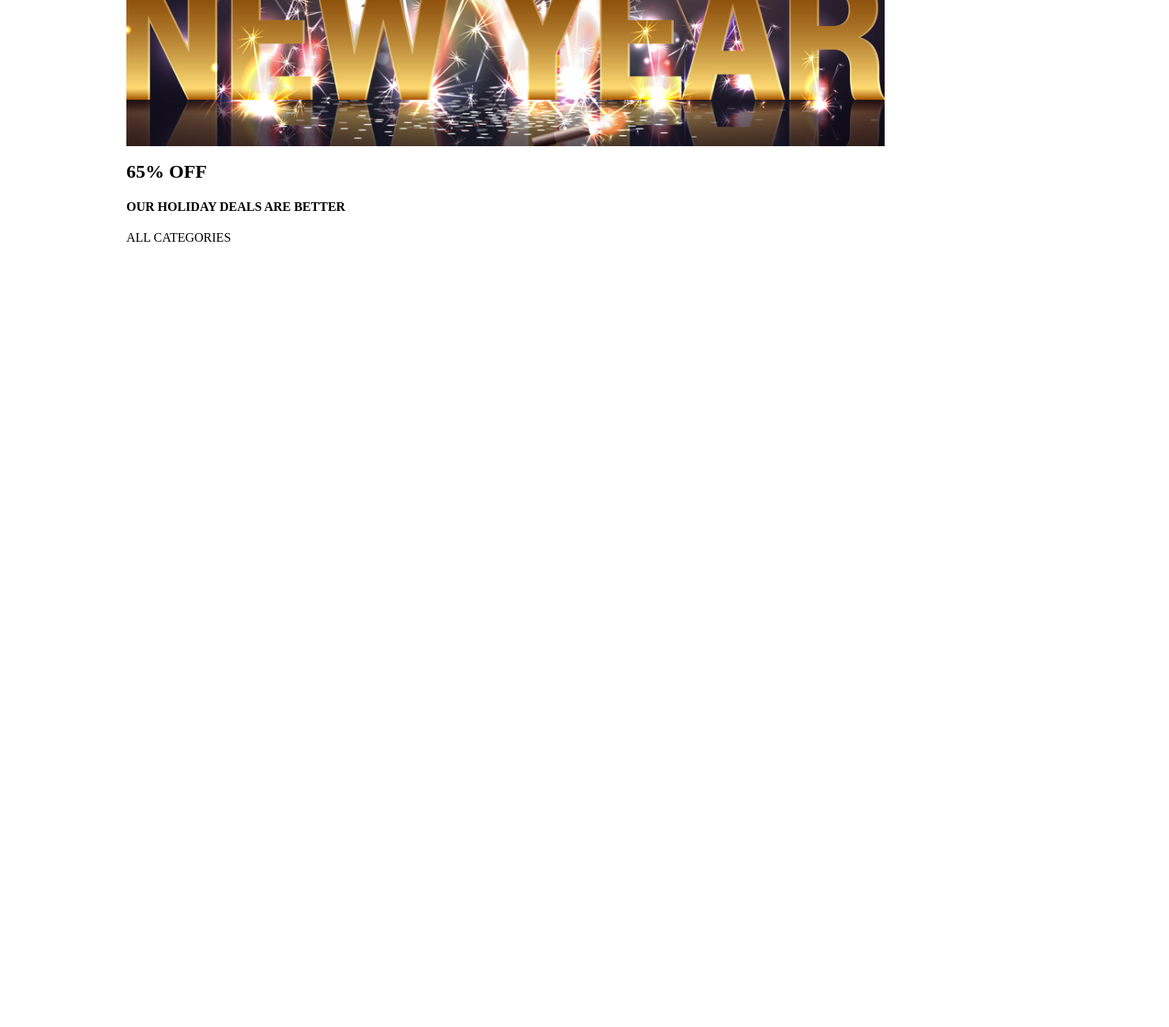
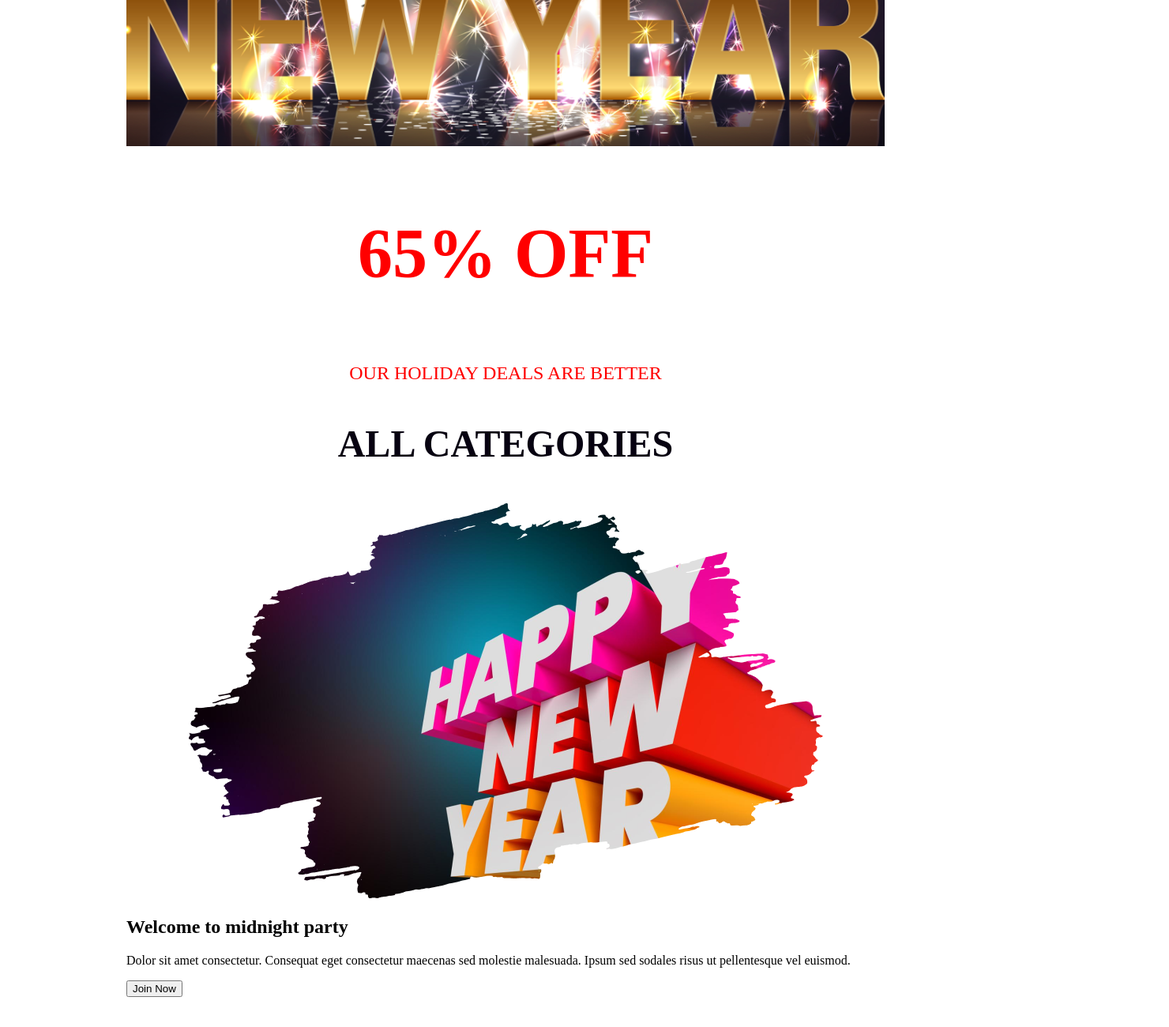
Before and after one commit to AsrafUddin89/new-year--new-mission, a plain HTML site: page index.html in a window 1280 px wide. Shown: the part 418-1718 px from the top of the page at 79% size, 1480 px wide, since content can reach past the window. Before the commit the page ends 800 px from the top, so only its background shows below. Drawn offline with Linux system fonts and the light colour scheme.

Commit message:
added main section

```diff
--- a/index.html
+++ b/index.html
@@ -19,9 +19,19 @@
     </header>
     <main>
         <div class="discount">
-            <h2>65% OFF</h2>
-        <h4>OUR HOLIDAY DEALS ARE BETTER</h4>
-        <p>ALL CATEGORIES</p>
+            <h2 class="off-section">65% OFF</h2>
+        <h4 class="better-deals">OUR HOLIDAY DEALS ARE BETTER</h4>
+        <p class="categories">ALL CATEGORIES</p>
+        </div>
+        <div class="new-year-photo">
+            <img src="resources/New Year Photo.png" alt="">
+        </div>
+
+        <!--party section-->
+        <div class="party">
+            <h2 class="party-title">Welcome to midnight party</h2>
+            <p class="party-description">Dolor sit amet consectetur. Consequat eget consectetur maecenas sed molestie malesuada. Ipsum sed sodales risus ut pellentesque vel euismod. </p>
+            <button>Join Now</button>
         </div>
 
     </main>
--- a/styles/style.css
+++ b/styles/style.css
@@ -1,4 +1,4 @@
-body{
+body {
     .merriweather-regular {
         font-family: "Merriweather", serif;
         font-weight: 400;
@@ -16,20 +16,22 @@ body{
         font-weight: 900;
         font-style: normal;
     }
+
     margin: auto;
     width: 75%;
 
 }
 
 /*Banner section styles*/
-.banner{
+.banner {
     text-align: center;
     background-image: url(../resources/Banner\ Image.png);
     background-size: cover;
     background-position: center;
     height: 70vh;
 }
-.banner-title{
+
+.banner-title {
     font-size: 32px;
     font-weight: 400;
     color: #FFF;
@@ -37,13 +39,49 @@ body{
 
 
 }
-.banner-description{
+
+.banner-description {
     font-size: 72px;
     font-weight: 900;
     color: #FFF;
 
 }
+
 /*Main Section Styles*/
-.discount{
+.discount {
+    text-align: center;
+    margin-top: 85px;
+}
+
+.off-section {
+    color: #F00;
+    font-size: 88px;
+    font-weight: 700;
+}
+
+.better-deals {
+    color: #F00;
+    font-size: 24px;
+    font-weight: 500;
+    padding-top: 15px;
+}
+
+.categories {
+    color: #070211;
+
+
+    font-size: 48px;
+    font-weight: 700;
+}
+.new-year-photo{
+    align-items: center;
+    text-align: center;
+}
+/*Party section styles*/
+.party{
+    border: 2px;
+    border-color: #F00;
+    width: 1320px;
+    height: 600px;
 
 }
```
Lines whose indentation alone changed are shown as unchanged.
